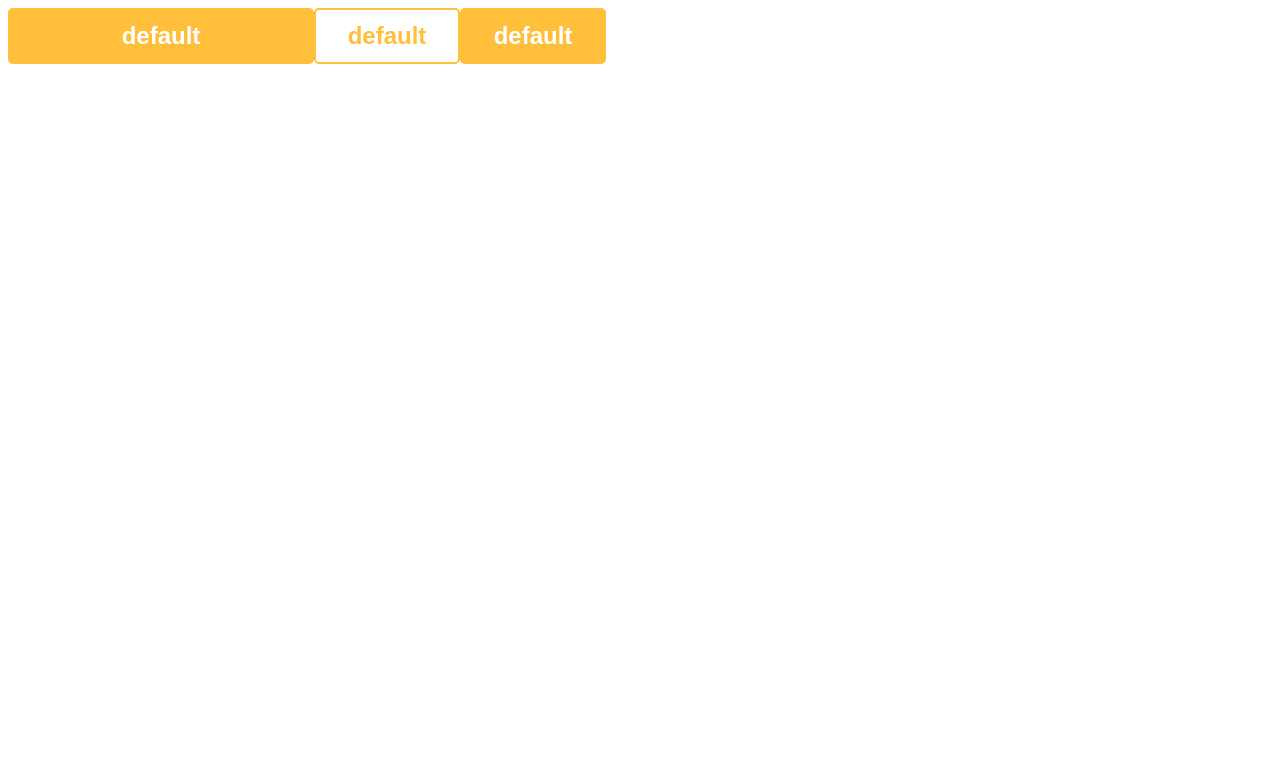
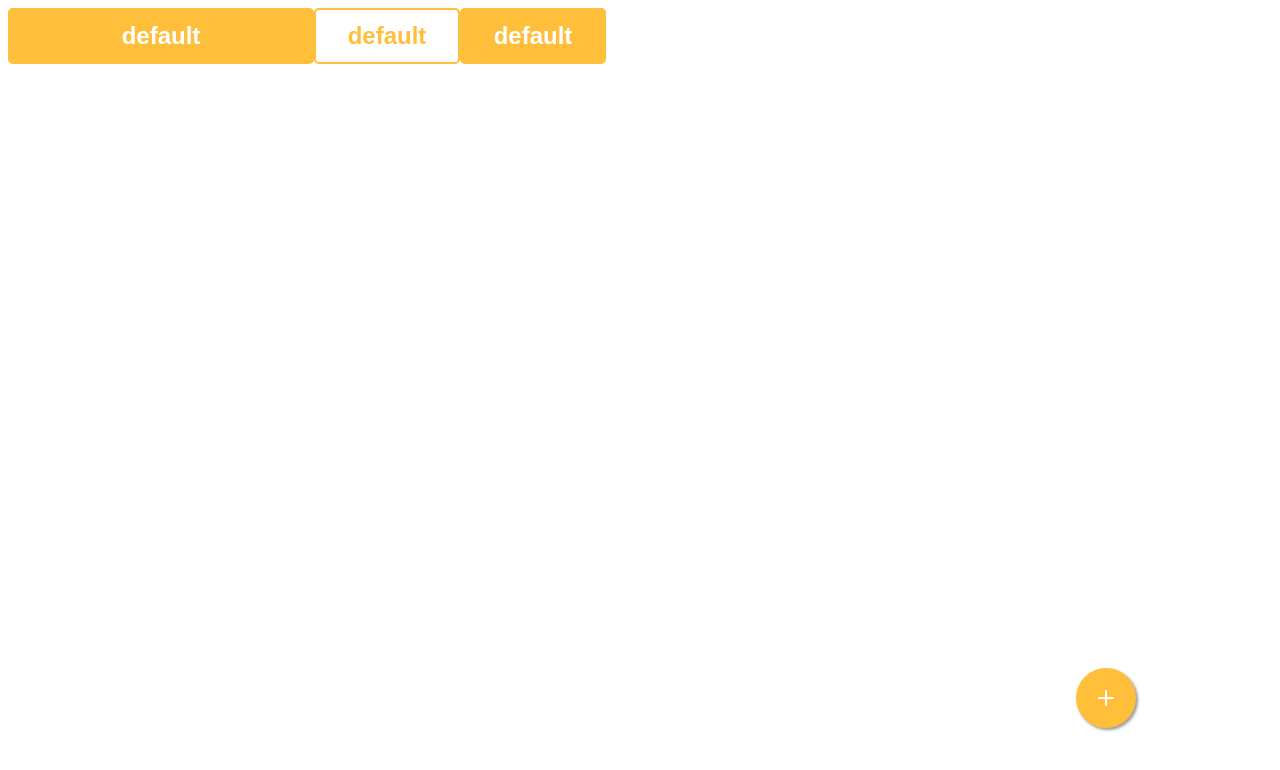
Before and after one commit to Angel877898/ProyectoNode, a React (Create React App) app in the folder frontend/: page / in a window 1280 px wide. Shown: the top 770 px of the page. Built offline with nearby package versions, Linux system fonts and the light colour scheme.

Commit message:
Adding Icons and FloatButton

```diff
--- /dev/null
+++ b/frontend/src/assets/styles/components/FloatButton.css
@@ -0,0 +1,21 @@
+.FloatButton{
+	position:fixed;
+	width:3.75rem;
+	height:3.75rem;
+	bottom:4.5rem;
+	right:9rem;
+	background-color:#FFBF3B;
+	border-radius:3.125rem;
+    box-shadow: .125rem .125rem .188rem #999;
+    display: flex;
+    justify-content: center;
+    align-items: center;
+    border: none;
+    outline: none;
+}
+.FloatButton:hover{
+    cursor: pointer;
+}
+.FloatButton:active{
+    transform: translateY(2px);
+}
--- /dev/null
+++ b/frontend/src/assets/styles/components/Icon.css
@@ -0,0 +1,6 @@
+.icon:hover{
+    cursor: pointer;
+}
+.icon:active{
+    transform: translateX(2px);
+}
--- /dev/null
+++ b/frontend/src/components/FloatButton.js
@@ -0,0 +1,29 @@
+import React from 'react';
+import PropTypes from 'prop-types'
+import '../assets/styles/components/FloatButton.css'
+import Icon from './Icon';
+
+const FloatButton = ({img, onClick}) => {
+    return (
+        <>
+        <button
+            className={'FloatButton'}
+            onClick={onClick}
+        >
+            <Icon src={img} name="Icon" />
+        </button>
+        </>
+    )
+}
+
+
+FloatButton.propTypes = {
+    onClick: PropTypes.func,
+
+}
+FloatButton.defaultProps = {
+    onClick: () => {},
+
+}
+
+export default FloatButton;
--- /dev/null
+++ b/frontend/src/components/Icon.js
@@ -0,0 +1,27 @@
+import React from 'react';
+import PropTypes from 'prop-types'
+
+import '../assets/styles/components/Icon.css'
+
+const Icon = ({src, onClick,name}) => {
+    return (
+        <>
+        <img src={src} onClick={onClick} alt={name} className="icon" />
+        </>
+    )
+}
+
+Icon.propTypes = {
+    onClick: PropTypes.func,
+    src: PropTypes.string,
+    name:PropTypes.string
+
+}
+Icon.defaultProps = {
+    src: '../assets/images/plus.svg',
+    onClick: () => {},
+    name: 'Icon'
+
+}
+
+export default Icon;
--- a/frontend/src/containers/App.js
+++ b/frontend/src/containers/App.js
@@ -1,5 +1,9 @@
 import React from 'react';
 import Button from '../components/Button'
+import Icon from '../components/Icon';
+import Plus from '../assets/images/plus.svg'
+import logOut from '../assets/images/log-out.svg'
+import FloatButton from '../components/FloatButton';
 
 const App = () => {
     return (
@@ -7,6 +11,9 @@ const App = () => {
         <Button type={'primary'} size={'large'} />
         <Button type={'secundary'} size={'medium'} />
         <Button type={'primary'} size={'medium'} />
+
+        <Icon src={logOut} />
+        <FloatButton img={Plus} onClick={() => console.log('click')} />
         </>
     )
 }
```
Also changed, not shown: frontend/src/components/Button.js (+4 -3 lines), frontend/src/assets/images/log-out.svg (added), frontend/src/assets/images/plus.svg (added).
